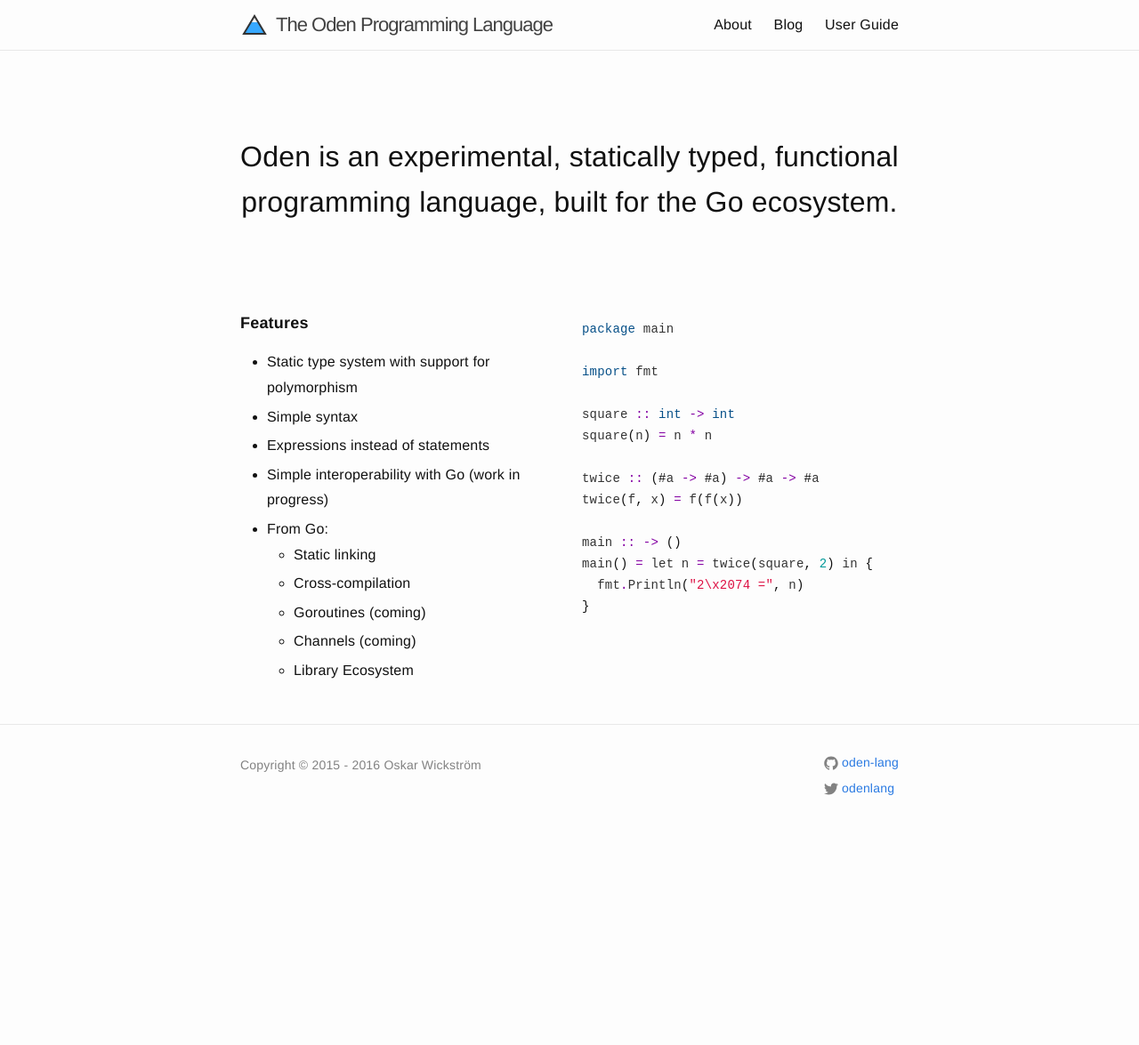
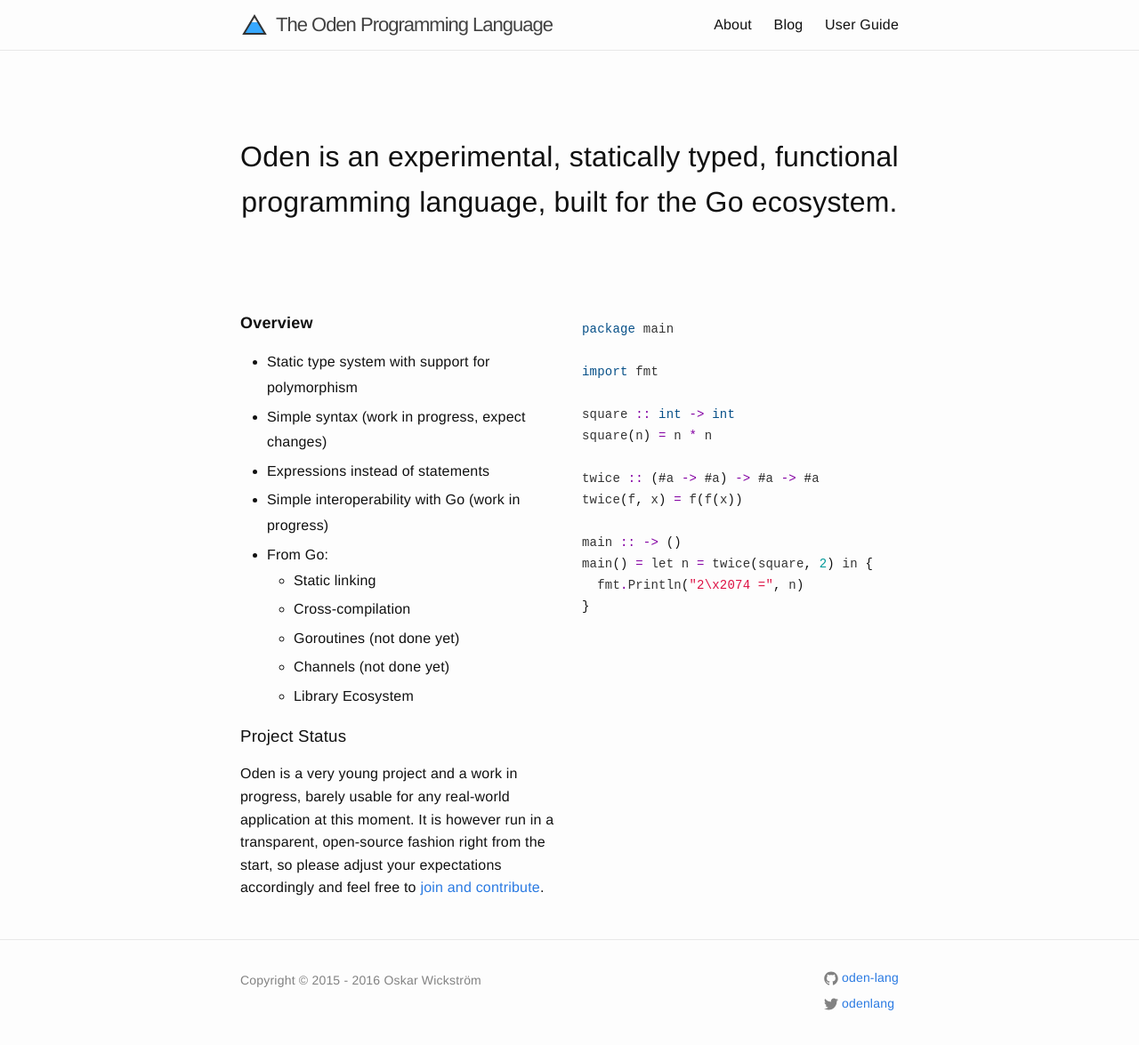
Before and after one commit to oden-lang/oden-lang.github.io, a Jekyll site: the page built from index.md, in a window 1280 px wide. Shown: the whole page at 89% size. Built offline with Jekyll 4.4.1, drawn with Linux system fonts in a browser that asks for light colours; before the commit the page ends 933 px from its top, so only the background shows below that.

Commit message:
Update about and start page

```diff
--- a/_layouts/start.html
+++ b/_layouts/start.html
@@ -15,10 +15,10 @@
         </p>
 
         <div class="features">
-          <h2>Features</h2>
+          <h2>Overview</h2>
           <ul>
             <li>Static type system with support for polymorphism</li>
-            <li>Simple syntax</li>
+            <li>Simple syntax (work in progress, expect changes)</li>
             <li>Expressions instead of statements</li>
             <li>Simple interoperability with Go (work in progress)</li>
             <li>
@@ -26,12 +26,20 @@
               <ul>
                 <li>Static linking</li>
                 <li>Cross-compilation</li>
-                <li>Goroutines (coming)</li>
-                <li>Channels (coming)</li>
+                <li>Goroutines (not done yet)</li>
+                <li>Channels (not done yet)</li>
                 <li>Library Ecosystem</li>
               </ul>
             </li>
           </ul>
+          <h3>Project Status</h3>
+          <p>
+          Oden is a very young project and a work in progress, barely usable
+          for any real-world application at this moment. It is however run in
+          a transparent, open-source fashion right from the start, so please
+          adjust your expectations accordingly and feel free to <a href="/about/#contributing">join and
+          contribute</a>.
+          </p>
         </div>
 {% highlight go %}
 package main
```
Also changed, not shown: about.md (+6 -5 lines).
